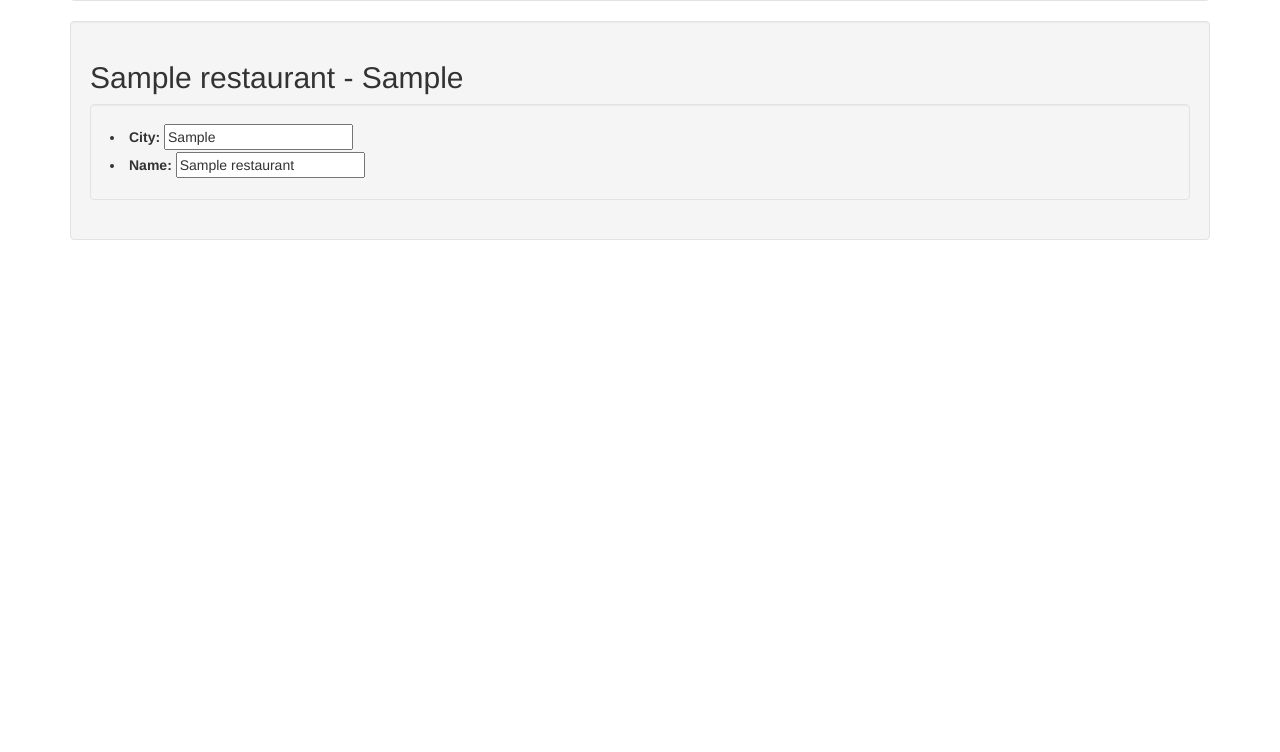
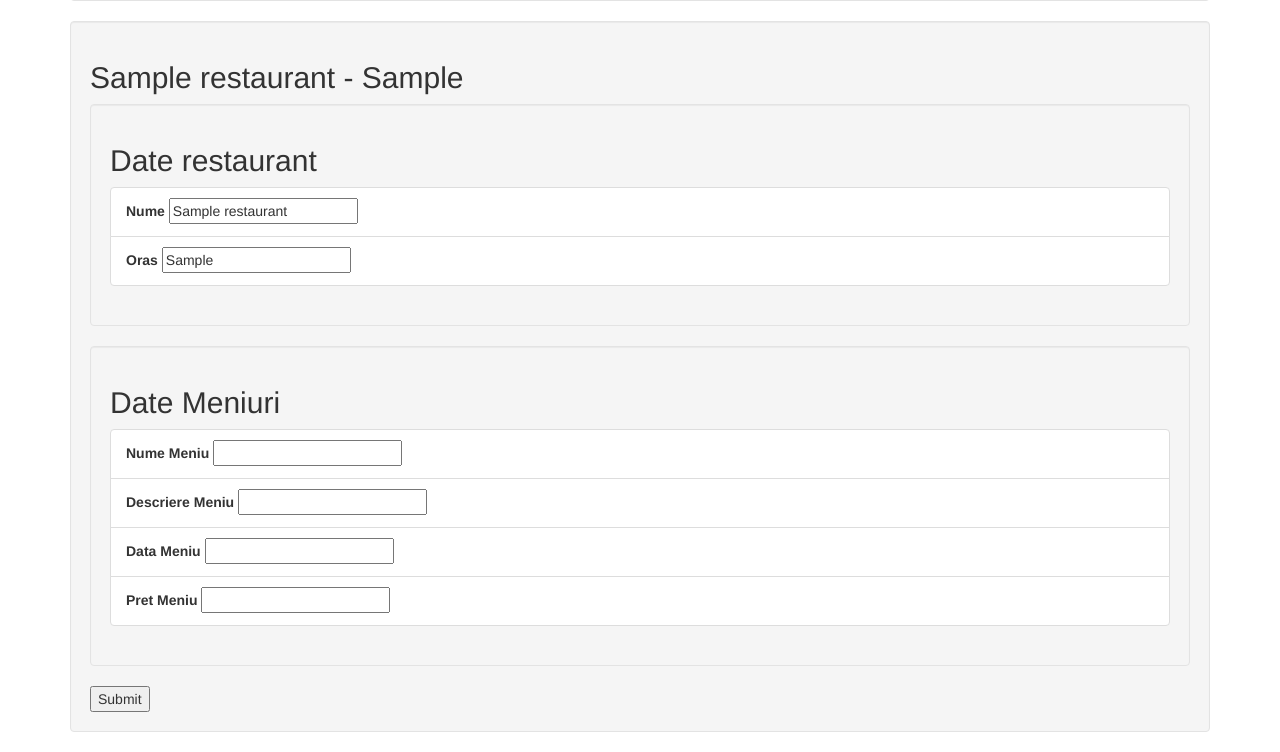
Before and after one commit to lorandDobai/django-HaiLaMasa, a Django app: page /dashboard/restaurant/1 in a window 1280 px wide. Shown: the part 109-861 px from the top of the page. Before the commit the page ends 349 px from the top, so only its background shows below. Run offline with Django 3.2, Linux system fonts and the light colour scheme; a user stored in the database is signed in; tables that the repository leaves empty hold one stand-in row (values such as "Sample post"); some libraries are stand-ins or nearby versions.

Commit message:
Owner restaurant edit forms

```diff
--- a/HaiLaMasa/HaiLaMasa/settings.py
+++ b/HaiLaMasa/HaiLaMasa/settings.py
@@ -47,11 +47,13 @@ MIDDLEWARE_CLASSES = (
     'django.contrib.sessions.middleware.SessionMiddleware',
     'django.middleware.common.CommonMiddleware',
     'django.middleware.csrf.CsrfViewMiddleware',
+
     'django.contrib.auth.middleware.AuthenticationMiddleware',
     'django.contrib.auth.middleware.SessionAuthenticationMiddleware',
     'django.contrib.messages.middleware.MessageMiddleware',
     'django.middleware.clickjacking.XFrameOptionsMiddleware',
     'django.middleware.security.SecurityMiddleware',
+
 )
 
 ROOT_URLCONF = 'HaiLaMasa.urls'
--- a/HaiLaMasa/HaiLaMasa/urls.py
+++ b/HaiLaMasa/HaiLaMasa/urls.py
@@ -28,9 +28,8 @@ urlpatterns = [
 
     url(r'^dashboard/$',organizer_views.resto_selection, name='resto-list'),
     url(r'^dashboard/restaurant/(?P<pk>[0-9]+)?$', organizer_views.resto_edit, name='resto-edit'),
+    url(r'^dashboard/restaurant/validate$',organizer_views.resto_validate,name='resto-valid'),
+    url(r'^oras/(?P<city>[a-zA-Z]+)?',visitor_views.city_view),
 
 
-
-    url(r'^oras/(?P<city>[a-zA-Z]+)?',visitor_views.city_view),
-
 ]
--- a/HaiLaMasa/organizer/templates/organizer/restaurant_edit.html
+++ b/HaiLaMasa/organizer/templates/organizer/restaurant_edit.html
@@ -8,8 +8,45 @@
 {% endblock head %}
 
 {% block content %}
-<h2>{{resto.name}} - {{resto.city}}</h2>
-<div class="well">
-    {{form.as_ul}}
-</div>
+<form action = "validate" method = "post">
+
+    <h2>{{resto.name}} - {{resto.city}}</h2>
+    <div class="well">
+        <h2>Date restaurant</h2>
+         <ul class="list-group">
+             <li class = "list-group-item">
+                <label for="nume_resto">Nume</label>
+                <input id = "nume_resto" type="text" name="name" maxlength="200" value = "{{form.instance.name}}">
+             </li>
+             <li class = "list-group-item">
+                <label for="nume_oras">Oras</label>
+                <input id = "nume_oras" type="text" name="city" maxlength="200" value = "{{form.instance.city}}">
+             </li>
+         </ul>
+
+    </div>
+    <div class="well">
+        <h2>Date Meniuri</h2>
+        <ul class="list-group">
+            <li class="list-group-item">
+                <label for="menu_name">Nume Meniu</label>
+                <input id = "menu_name" type="text" name="name_menu" maxlength="200">
+            </li>
+            <li class="list-group-item">
+                <label for="menu_description">Descriere Meniu</label>
+                <input id = "menu_description" type="text" name="description" maxlength="200" >
+            </li>
+            <li class="list-group-item">
+                <label for="menu_date">Data Meniu</label>
+                <input id = "menu_date" type="text" name="data" maxlength="200" >
+            </li>
+            <li class="list-group-item">
+                <label for="menu_price">Pret Meniu</label>
+                <input id = "menu_price" type="text" name="pret" maxlength="200" >
+            </li>
+        </ul>
+    </div>
+     {% csrf_token %}
+    <input type="submit" value="Submit">
+</form>
 {% endblock content %}
--- a/HaiLaMasa/organizer/views.py
+++ b/HaiLaMasa/organizer/views.py
@@ -5,6 +5,7 @@ from django.core.urlresolvers import reverse_lazy
 from django.shortcuts import render, get_object_or_404
 from django.http import HttpResponse, HttpResponseRedirect
 from django.template import Context
+from django.template.context_processors import csrf
 from django.views.generic import ListView
 from visitor.models import Restaurant, Menu
 from organizer.forms import RestaurantEditForm, MenuEditForm
@@ -31,8 +32,11 @@ def resto_selection(request):
 @login_required
 def resto_edit(request, pk=None):
     instance = get_object_or_404(Restaurant, id=pk)
-    form = RestaurantEditForm(request.POST or None,instance = instance)
-    if form.is_valid():
-        form.save()
+    form = RestaurantEditForm( None,instance = instance)
+
     context = Context({"resto":instance, "form":form})
+    context.update(csrf(request))
     return render(request, 'organizer/restaurant_edit.html', context)
+@login_required
+def resto_validate(request):
+    return HttpResponse(request.POST["name"]+" validam luni aci")
```
